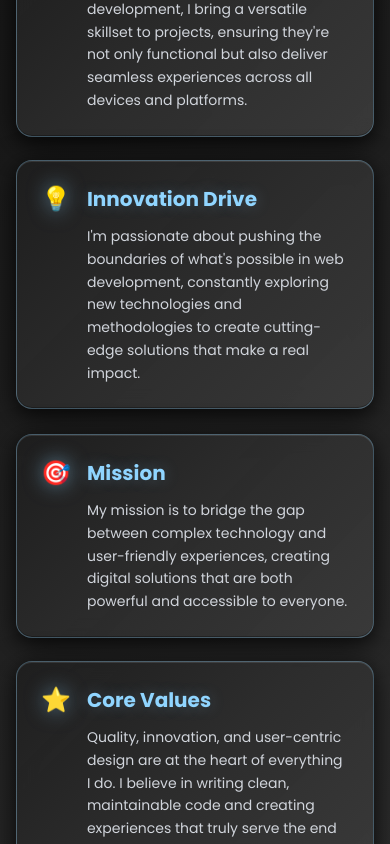
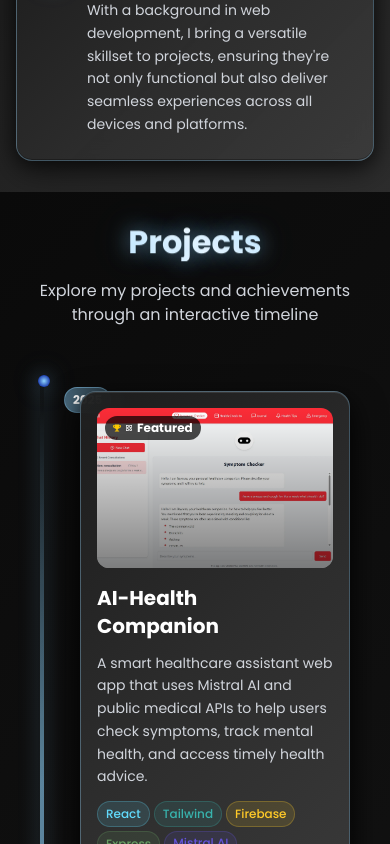
Before and after one commit to Aljon0/my-portfolio, a React (Vite) app: page /#testimonials in a window 390 px wide. Shown: the part 1804-2648 px from the top of the page. Built offline with nearby package versions, Linux system fonts and the light colour scheme.

Commit message:
feat: add year attribute to featured and small projects for better organization

```diff
--- a/src/pages/About.jsx
+++ b/src/pages/About.jsx
@@ -307,10 +307,9 @@ const About = () => {
             About Me
           </h2>
 
-          <div className="container mx-auto px-4 sm:px-6 max-w-6xl">
-            {/* Top Intro Section */}
-            <div className="mb-8">
-              {/* Introduction */}
+          <div className="px-4 sm:px-6 max-w-5xl mx-auto">
+            {/* Introduction Section */}
+            <div className="mb-12">
               <div
                 className="intro-card-3d p-6 rounded-2xl"
                 style={{
@@ -338,13 +337,13 @@ const About = () => {
               </div>
             </div>
 
-            {/* Main Content Grid */}
-            <div className="grid grid-cols-1 lg:grid-cols-2 gap-6 lg:gap-8">
-              {/* Left Side: Information Containers */}
-              <div className="space-y-6">
+            {/* Main Content - Reverse Triangle Layout */}
+            <div className="space-y-8">
+              {/* Top Row - Two Cards */}
+              <div className="grid grid-cols-1 lg:grid-cols-2 gap-6 lg:gap-8">
                 {/* AI Focus */}
                 <div
-                  className="about-card-3d rounded-2xl p-6"
+                  className="about-card-3d rounded-2xl p-6 min-h-[200px]"
                   style={{
                     transform: `perspective(600px) rotateX(${
                       mousePosition.y * 1.5
@@ -353,14 +352,14 @@ const About = () => {
                     borderTopWidth: "3px",
                   }}
                 >
-                  <div className="flex items-start space-x-4">
+                  <div className="flex items-start space-x-4 h-full">
                     <span
-                      className="emoji-3d text-3xl"
+                      className="emoji-3d text-3xl flex-shrink-0"
                       style={{ color: accentColor }}
                     >
                       🔍
                     </span>
-                    <div>
+                    <div className="flex-1">
                       <h3
                         className="text-xl md:text-2xl font-bold mb-3"
                         style={{
@@ -382,23 +381,23 @@ const About = () => {
                   </div>
                 </div>
 
-                {/* Expertise Container */}
+                {/* Expertise */}
                 <div
-                  className="about-card-3d rounded-2xl p-6"
+                  className="about-card-3d rounded-2xl p-6 min-h-[200px]"
                   style={{
                     transform: `perspective(600px) rotateX(${
                       mousePosition.y * 1.2
                     }deg) rotateY(${mousePosition.x * 1.2}deg)`,
                   }}
                 >
-                  <div className="flex items-start space-x-4">
+                  <div className="flex items-start space-x-4 h-full">
                     <span
-                      className="emoji-3d text-3xl"
+                      className="emoji-3d text-3xl flex-shrink-0"
                       style={{ color: accentColor }}
                     >
                       ⚡
                     </span>
-                    <div>
+                    <div className="flex-1">
                       <h3
                         className="text-xl md:text-2xl font-bold mb-3"
                         style={{
@@ -417,24 +416,26 @@ const About = () => {
                     </div>
                   </div>
                 </div>
+              </div>
 
-                {/* Background Container */}
+              {/* Bottom Row - One Centered Card */}
+              <div className="flex justify-center">
                 <div
-                  className="about-card-3d rounded-2xl p-6"
+                  className="about-card-3d rounded-2xl p-6 min-h-[200px] w-full max-w-2xl"
                   style={{
                     transform: `perspective(600px) rotateX(${
                       mousePosition.y * 1.8
                     }deg) rotateY(${mousePosition.x * 1.8}deg)`,
                   }}
                 >
-                  <div className="flex items-start space-x-4">
+                  <div className="flex items-start space-x-4 h-full">
                     <span
-                      className="emoji-3d text-3xl"
+                      className="emoji-3d text-3xl flex-shrink-0"
                       style={{ color: accentColor }}
                     >
                       🚀
                     </span>
-                    <div>
+                    <div className="flex-1">
                       <h3
                         className="text-xl md:text-2xl font-bold mb-3"
                         style={{
@@ -454,117 +455,6 @@ const About = () => {
                   </div>
                 </div>
               </div>
-
-              {/* Right Side: Additional Content */}
-              <div className="space-y-6">
-                {/* Passion Card */}
-                <div
-                  className="about-card-3d rounded-2xl p-6"
-                  style={{
-                    transform: `perspective(600px) rotateX(${
-                      mousePosition.y * -1.5
-                    }deg) rotateY(${mousePosition.x * -1.5}deg)`,
-                  }}
-                >
-                  <div className="flex items-start space-x-4">
-                    <span
-                      className="emoji-3d text-3xl"
-                      style={{ color: accentColor }}
-                    >
-                      💡
-                    </span>
-                    <div>
-                      <h3
-                        className="text-xl md:text-2xl font-bold mb-3"
-                        style={{
-                          color: accentColor,
-                          textShadow: `0 0 15px ${accentColor}40`,
-                        }}
-                      >
-                        Innovation Drive
-                      </h3>
-                      <p className="leading-relaxed text-gray-300 text-sm md:text-base">
-                        I'm passionate about pushing the boundaries of what's
-                        possible in web development, constantly exploring new
-                        technologies and methodologies to create cutting-edge
-                        solutions that make a real impact.
-                      </p>
-                    </div>
-                  </div>
-                </div>
-
-                {/* Mission Card */}
-                <div
-                  className="about-card-3d rounded-2xl p-6"
-                  style={{
-                    transform: `perspective(600px) rotateX(${
-                      mousePosition.y * -1.2
-                    }deg) rotateY(${mousePosition.x * -1.2}deg)`,
-                  }}
-                >
-                  <div className="flex items-start space-x-4">
-                    <span
-                      className="emoji-3d text-3xl"
-                      style={{ color: accentColor }}
-                    >
-                      🎯
-                    </span>
-                    <div>
-                      <h3
-                        className="text-xl md:text-2xl font-bold mb-3"
-                        style={{
-                          color: accentColor,
-                          textShadow: `0 0 15px ${accentColor}40`,
-                        }}
-                      >
-                        Mission
-                      </h3>
-                      <p className="leading-relaxed text-gray-300 text-sm md:text-base">
-                        My mission is to bridge the gap between complex
-                        technology and user-friendly experiences, creating
-                        digital solutions that are both powerful and accessible
-                        to everyone.
-                      </p>
-                    </div>
-                  </div>
-                </div>
-
-                {/* Values Card */}
-                <div
-                  className="about-card-3d rounded-2xl p-6"
-                  style={{
-                    transform: `perspective(600px) rotateX(${
-                      mousePosition.y * -1.8
-                    }deg) rotateY(${mousePosition.x * -1.8}deg)`,
-                  }}
-                >
-                  <div className="flex items-start space-x-4">
-                    <span
-                      className="emoji-3d text-3xl"
-                      style={{ color: accentColor }}
-                    >
-                      ⭐
-                    </span>
-                    <div>
-                      <h3
-                        className="text-xl md:text-2xl font-bold mb-3"
-                        style={{
-                          color: accentColor,
-                          textShadow: `0 0 15px ${accentColor}40`,
-                        }}
-                      >
-                        Core Values
-                      </h3>
-                      <p className="leading-relaxed text-gray-300 text-sm md:text-base">
-                        Quality, innovation, and user-centric design are at the
-                        heart of everything I do. I believe in writing clean,
-                        maintainable code and creating experiences that truly
-                        serve the end user.
-                      </p>
-                    </div>
-                  </div>
-                </div>
-              </div>
             </div>
           </div>
         </div>
```
Also changed, not shown: src/components/ProjectsData.jsx (+11 -4 lines), src/pages/Projects.jsx (+82 -183 lines).
